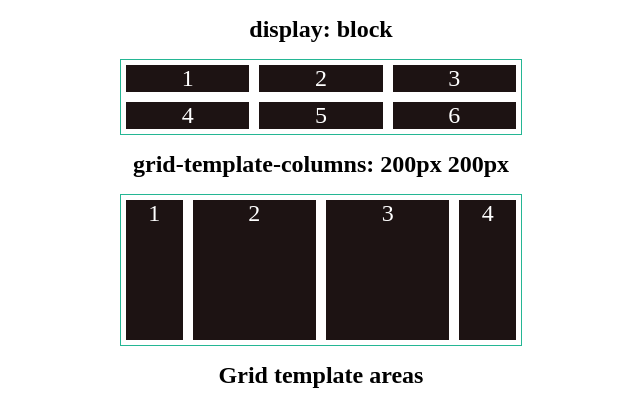
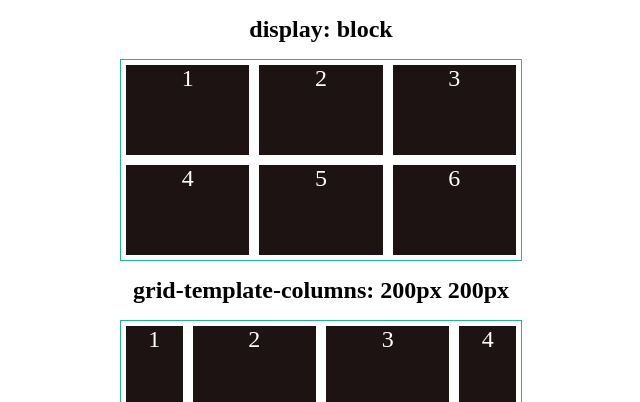
Before and after one commit to GabryelJackson/css-grid, a plain HTML site: page aulas/aula04/index.html in a window 1280 px wide. Shown: the top 402 px of the page, without its empty margins (319-959 px from the left). Drawn offline with Linux system fonts and the light colour scheme.

Commit message:
aprendi sobre o grid-auto-rows

```diff
--- a/aulas/aula04/style.css
+++ b/aulas/aula04/style.css
@@ -11,7 +11,8 @@ h1 {
     margin: 0 auto;
     border: 1px solid #24b694;
     grid-template-columns: 1fr 1fr;
-    grid-auto-columns: 1fr
+    grid-auto-columns: 1fr;
+    grid-auto-rows: 100px;
 }
 
 .item-6 {
```
